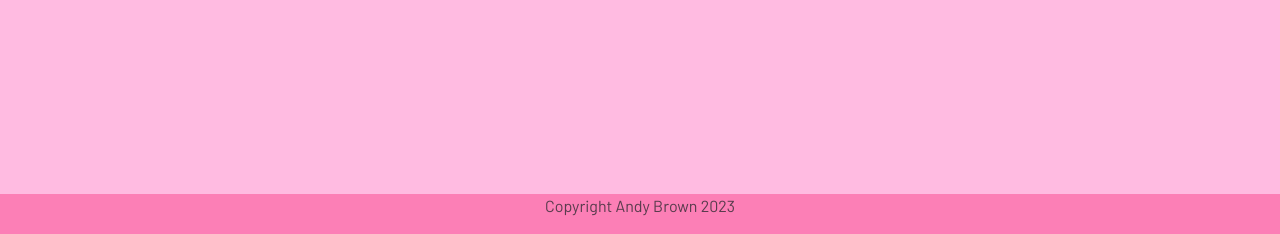
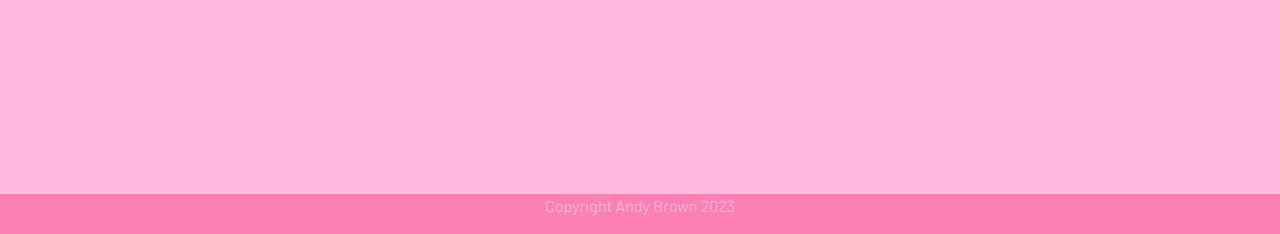
Before and after one commit to doctorandrewbrown/flask-resource-keeper, a Flask app: page / in a window 1280 px wide. Shown: the part 566-800 px from the top of the page. Run offline with Flask 3, Linux system fonts and the light colour scheme.

Commit message:
move footer and body styles to css

```diff
--- a/resource_keeper/static/css/style.css
+++ b/resource_keeper/static/css/style.css
@@ -15,9 +15,12 @@ font-family: 'Barlow', sans-serif;
 .nav-link {
   color: #FFBBE1;
 }
+footer > div > p {
+    color: #FFBBE1;
+}
+
 footer {
-    background-color:#FC7FB6;
-    color: #FFBBE1;
+  background-color:#FC7FB6;
 }
 
 a {
```
